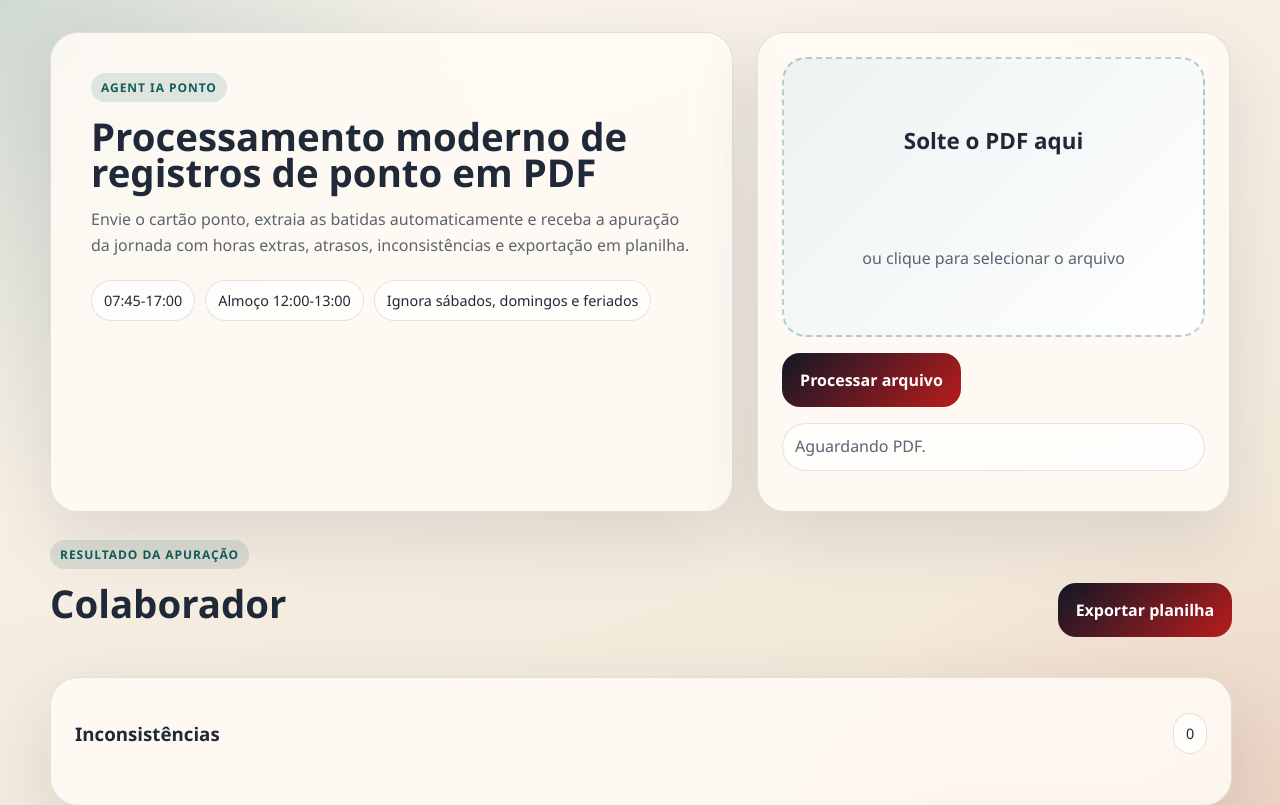
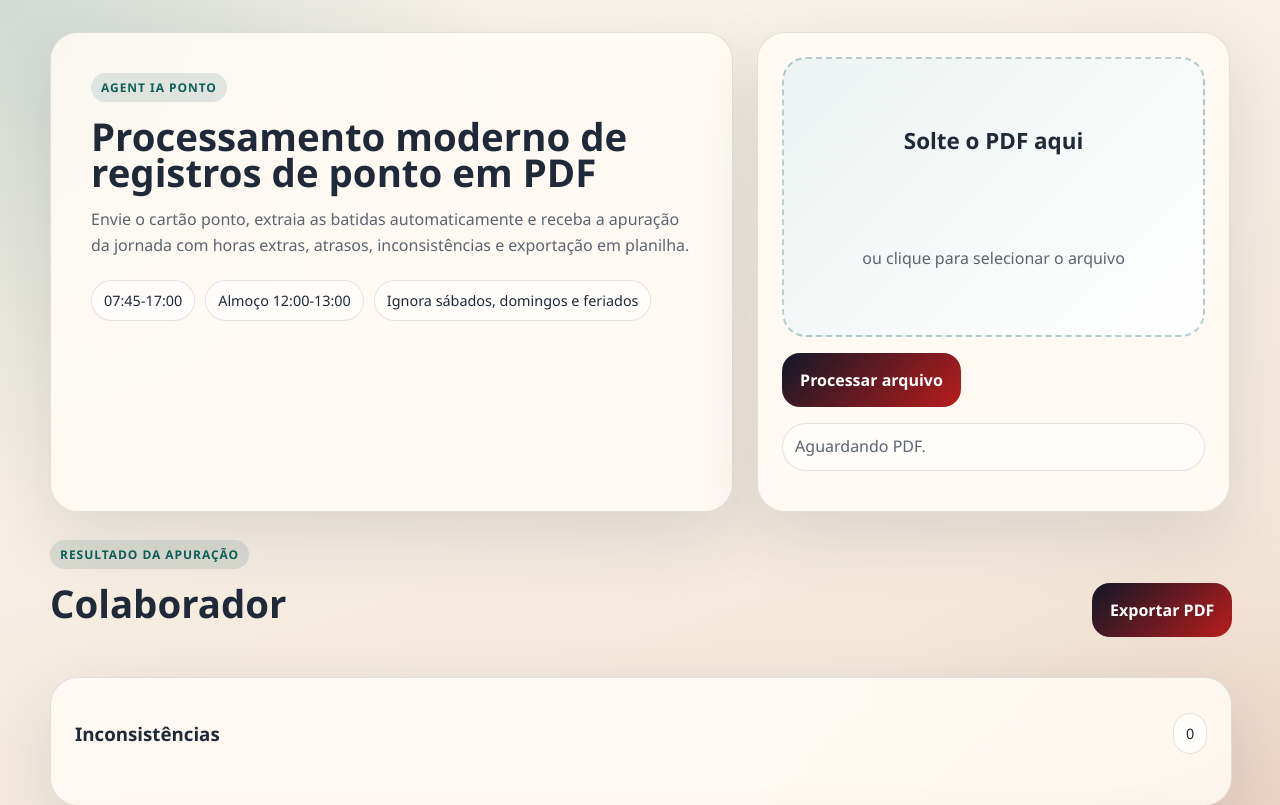
Before and after one commit to dilusofrar/agent-IA, a plain HTML site: page web/static/index.html in a window 1280 px wide. Shown: the top 805 px of the page. Drawn offline with Linux system fonts and the light colour scheme.

Commit message:
Rename export button to PDF

```diff
--- a/web/static/index.html
+++ b/web/static/index.html
@@ -43,7 +43,7 @@
             <h2 id="employee-name">Colaborador</h2>
             <p id="period-text"></p>
           </div>
-          <a id="export-link" class="export-link" href="#">Exportar planilha</a>
+          <a id="export-link" class="export-link" href="#">Exportar PDF</a>
         </div>
 
         <div id="summary-grid" class="summary-grid"></div>
```
